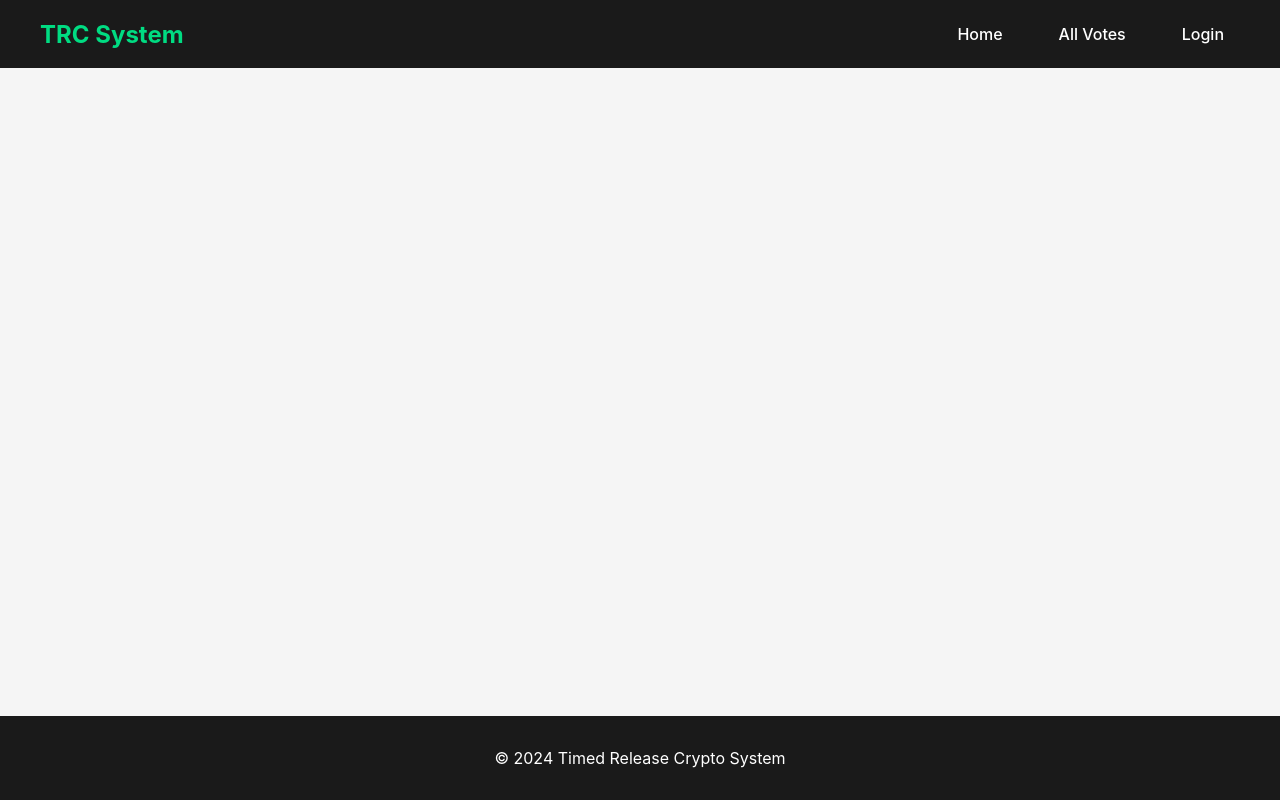
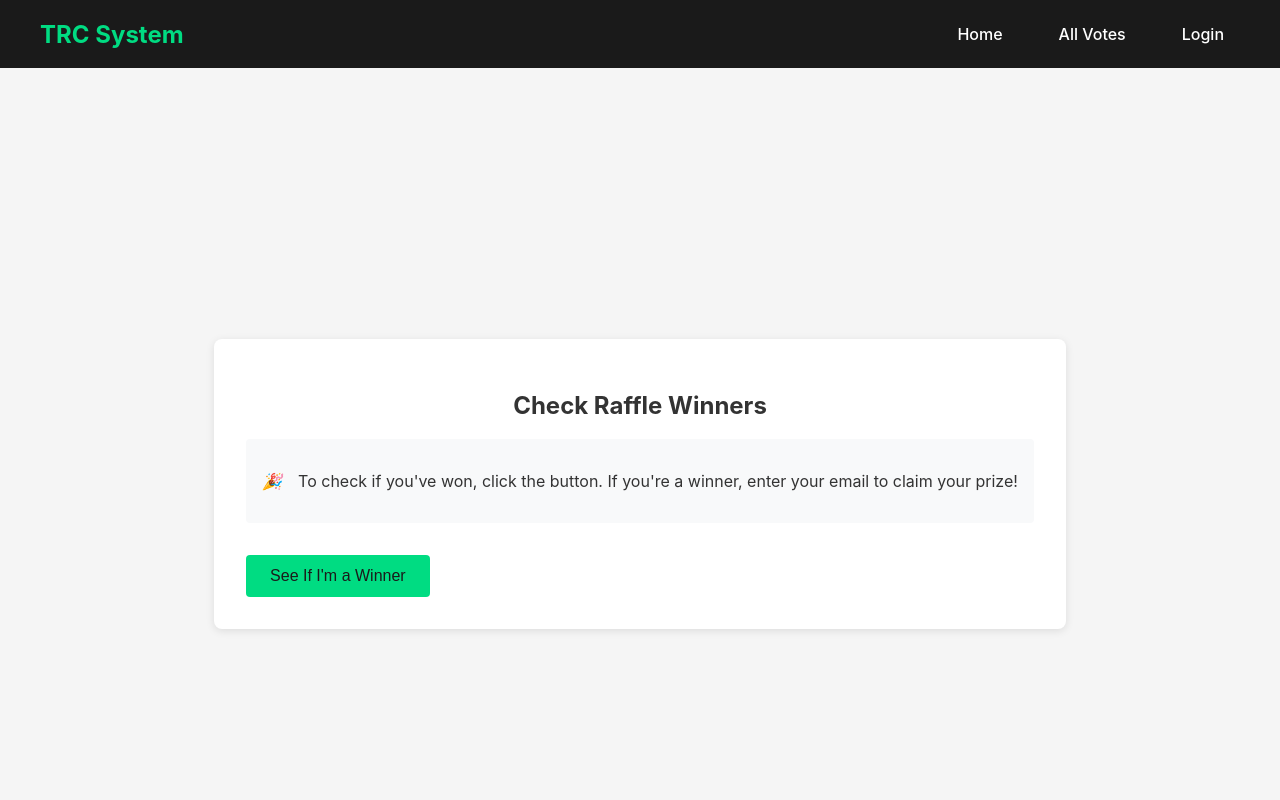
Before and after one commit to fshirazi710/MastersProject, a Nuxt app in the folder frontend/: page /winners/1 in a window 1280 px wide. Shown: the top 800 px of the page. Built offline with nearby package versions, Linux system fonts and the light colour scheme; no server answers.

Commit message:
check winners moved to a new page

```diff
--- a/frontend/components/vote/VoteResults.vue
+++ b/frontend/components/vote/VoteResults.vue
@@ -100,46 +100,23 @@
       <!-- Display error if decryption succeeded partially -->
        <p v-if="error && isDecrypted" class="error-message" style="text-align: center;">{{ error }}</p>
 
-      <!-- Winner Check Section (Common for both types) -->
-      <div v-if="!isWinner && !emailSent" class="encryption-notice">
+      <!-- Redirect user to exit questionnaire -->
+      <div class="encryption-notice">
         <i class="lock-icon">🎉</i>
-        <p>To check if you've won, click the button. If you're a winner, enter your email to claim your prize!</p>
-        <button @click="checkWinners" type="submit" class="btn primary" :disabled="loading">
-          {{ loading ? 'Checking...' : "See If I'm a Winner" }}
-        </button>
-        <!-- Display Status Message after checking -->
-        <p v-if="winnerCheckStatusMessage" :class="{ 'success-message': isWinner, 'error-message': !isWinner && winnerCheckStatusMessage }">
-          {{ winnerCheckStatusMessage }}
-        </p>
+        <p>Click below to complete the exit questionnaire and see if you’ve won</p>
       </div>
+
+      <button class="btn primary">
+        <a href="/questionnaire" style="color: inherit; text-decoration: none;">Complete Questionnaire</a>
+      </button>
     </div>
-
-    <!-- Email Form (Common for both types) -->
-    <div v-if="showEmailForm" class="winner-form">
-        <p>Congratulations! Enter your email below to claim your prize.</p>
-        <div class="form-group">
-          <label for="email">Email</label>
-          <input
-            type="email"
-            id="email"
-            v-model="formData.email"
-            required
-            class="form-input"
-            placeholder="Enter your email"
-          >
-        </div>
-        <button @click="submitEmail" class="btn primary" :disabled="loading">
-          {{ loading ? 'Submitting...' : 'Claim Prize' }}
-        </button>
-      </div>
   </div>
 </template>
 
 <script setup>
 import { ref, onMounted, onUnmounted, computed, watch } from 'vue';
-import { voteApi, shareApi, electionApi } from '@/services/api';
-import { getPublicKeyFromPrivate, recomputeKey, AESDecrypt } from '@/services/cryptography';
-import Cookies from 'js-cookie';
+import { voteApi, shareApi } from '@/services/api';
+import { recomputeKey, AESDecrypt } from '@/services/cryptography';
 
 // --- Import Chart.js components ---
 import { Bar } from 'vue-chartjs'
@@ -191,18 +168,10 @@ const props = defineProps({
   // -------------------------
 })
 
-const loading = ref(false);
 const isDecrypted = ref(false);
-const isWinner = ref(false);
-const emailSent = ref(false);
 const decryptedVoteCounts = ref({});
 const totalVotes = ref(0);
-const formData = ref({ email: '' });
-const voteResults = ref('');
-const winnerInfo = ref('');
 const error = ref(null);
-const showEmailForm = ref(false);
-const winnerCheckStatusMessage = ref('');
 const votingEnded = ref(false);
 const submissionDeadlinePassed = ref(false);
 const submissionFailed = ref(false);
@@ -368,83 +337,6 @@ const checkStatusAndDecrypt = async () => {
     submissionDeadlinePassed.value = false;
     submissionFailed.value = false;
     if (statusCheckInterval) clearInterval(statusCheckInterval); // Stop checking if no date
-  }
-};
-
-const submitEmail = async () => {
-  if (!formData.value.email) {
-    alert("Please enter your email address.");
-    return;
-  }
-  // Add logic to submit email via API
-  try {
-    // Assuming an API endpoint exists
-    const response = await electionApi.submitEmail(props.voteId, { email: formData.value.email });
-    alert(response.data.message || "Email submitted successfully!");
-    showEmailForm.value = false; // Hide form after submission
-  } catch (err) {
-    console.error("Failed to submit email:", err);
-    alert(err.response?.data?.message || err.message || "Failed to submit email.");
-  }
-};
-
-const checkWinners = async () => {
-  if (loading.value) return;
-  loading.value = true;
-  error.value = null;
-  winnerCheckStatusMessage.value = ''; // Clear previous status
-  isWinner.value = false; // Reset winner status
-  showEmailForm.value = false; // Hide email form initially
-
-  try {
-    // Retrieve the vote-specific private key
-    const privateKeyCookie = `vote_${props.voteId}_privateKey`;
-    const privateKeyHex = Cookies.get(privateKeyCookie);
-
-    if (!privateKeyHex) {
-      throw new Error('Private key not found for this vote. Cannot check results/rewards.');
-    }
-
-    // Get the current user's public key
-    const currentUserPublicKeyHex = getPublicKeyFromPrivate(privateKeyHex);
-
-    // Prepare data for the API call
-    const requestData = {
-      requesterPublicKey: currentUserPublicKeyHex,
-    };
-
-    // Call the API endpoint to check/get winners
-    const response = await electionApi.checkWinners(props.voteId, requestData);
-
-    if (response.data.success) {
-      const winnersList = response.data.data.results || [];
-      // Check if the current user is in the winners list
-      const currentUserIsWinner = winnersList.includes(currentUserPublicKeyHex);
-
-      if (currentUserIsWinner) {
-        isWinner.value = true;
-        showEmailForm.value = true; // Show email form
-        winnerCheckStatusMessage.value = 'Congratulations! You are one of the winners!';
-      } else {
-        winnerCheckStatusMessage.value = 'Sorry, you were not selected as a winner this time.';
-      }
-      // Store general results info if needed elsewhere
-      voteResults.value = winnersList;
-      winnerInfo.value = response.data.data.winnerInfo || '';
-
-      // --- REMOVED generic alert ---
-      // alert(response.data.message || 'Successfully checked results.');
-    } else {
-      throw new Error(response.data.message || 'Failed to retrieve results.');
-    }
-
-  } catch (err) {
-    console.error('Failed to retrieve winner information:', err);
-    error.value = err.message || 'Failed to check winner status. Please try again.';
-    winnerCheckStatusMessage.value = error.value; // Show error message
-    // alert(error.value); // Avoid alert if showing message in component
-  } finally {
-    loading.value = false;
   }
 };
 
--- /dev/null
+++ b/frontend/pages/winners/[id].vue
@@ -0,0 +1,156 @@
+<template>
+    <div class="container">
+        <div class="voting-section">
+            <h2>Check Raffle Winners</h2>
+            <!-- Winner Check Section (Common for both types) -->
+            <div v-if="!isWinner && !emailSent">
+                <div class="encryption-notice">
+                    <i class="lock-icon">🎉</i>
+                    <p>To check if you've won, click the button. If you're a winner, enter your email to claim your prize!</p>
+                </div>
+
+                <button @click="checkWinners" type="submit" class="btn primary" :disabled="loading">
+                    {{ loading ? 'Checking...' : "See If I'm a Winner" }}
+                </button>
+                    <!-- Display Status Message after checking -->
+                <p v-if="winnerCheckStatusMessage" :class="{ 'success-message': isWinner, 'error-message': !isWinner && winnerCheckStatusMessage }">
+                    {{ winnerCheckStatusMessage }}
+                </p>
+            </div>
+
+            <!-- Email Form (Common for both types) -->
+            <div v-if="showEmailForm" class="winner-form">
+                <p>Congratulations! Enter your email below to claim your prize.</p>
+                <div class="form-group">
+                <label for="email">Email</label>
+                <input
+                    type="email"
+                    id="email"
+                    v-model="formData.email"
+                    required
+                    class="form-input"
+                    placeholder="Enter your email"
+                >
+                </div>
+                <button @click="submitEmail" class="btn primary" :disabled="loading">
+                {{ loading ? 'Submitting...' : 'Claim Prize' }}
+                </button>
+            </div>
+        </div>
+    </div>
+</template>
+
+<script setup>
+import { useRoute, useRouter } from 'vue-router'
+import { electionApi } from '@/services/api';
+import { getPublicKeyFromPrivate } from '@/services/cryptography';
+import Cookies from 'js-cookie';
+
+const router = useRouter();
+const route = useRoute();
+const voteId = route.params.id;
+const loading = ref(false);
+const isWinner = ref(false);
+const emailSent = ref(false);
+const winnerCheckStatusMessage = ref('');
+const showEmailForm = ref(false);
+const formData = ref({ email: '' });
+const winnerInfo = ref('');
+const voteResults = ref('');
+const error = ref(null);
+
+const submitEmail = async () => {
+  if (!formData.value.email) {
+    alert("Please enter your email address.");
+    return;
+  }
+  // Add logic to submit email via API
+  try {
+    // Assuming an API endpoint exists
+    const response = await electionApi.submitEmail(voteId, { email: formData.value.email });
+    alert(response.data.message || "Email submitted successfully!");
+    showEmailForm.value = false; // Hide form after submission
+    router.push('/');
+  } catch (err) {
+    console.error("Failed to submit email:", err);
+    alert(err.response?.data?.message || err.message || "Failed to submit email.");
+  }
+};
+
+const checkWinners = async () => {
+  if (loading.value) return;
+  loading.value = true;
+  error.value = null;
+  winnerCheckStatusMessage.value = ''; // Clear previous status
+  isWinner.value = false; // Reset winner status
+  showEmailForm.value = false; // Hide email form initially
+
+  try {
+    // Retrieve the vote-specific private key
+    console.log(voteId)
+    const privateKeyCookie = `vote_${voteId}_privateKey`;
+    const privateKeyHex = Cookies.get(privateKeyCookie);
+
+    if (!privateKeyHex) {
+      throw new Error('Private key not found for this vote. Cannot check results/rewards.');
+    }
+
+    // Get the current user's public key
+    const currentUserPublicKeyHex = getPublicKeyFromPrivate(privateKeyHex);
+
+    // Prepare data for the API call
+    const requestData = {
+      requesterPublicKey: currentUserPublicKeyHex,
+    };
+
+    // Call the API endpoint to check/get winners
+    const response = await electionApi.checkWinners(voteId, requestData);
+
+    if (response.data.success) {
+      const winnersList = response.data.data.results || [];
+      // Check if the current user is in the winners list
+      const currentUserIsWinner = winnersList.includes(currentUserPublicKeyHex);
+
+      if (currentUserIsWinner) {
+        isWinner.value = true;
+        showEmailForm.value = true; // Show email form
+        winnerCheckStatusMessage.value = 'Congratulations! You are one of the winners!';
+      } else {
+        winnerCheckStatusMessage.value = 'Sorry, you were not selected as a winner this time.';
+      }
+      // Store general results info if needed elsewhere
+      voteResults.value = winnersList;
+      winnerInfo.value = response.data.data.winnerInfo || '';
+
+      // --- REMOVED generic alert ---
+      // alert(response.data.message || 'Successfully checked results.');
+    } else {
+      throw new Error(response.data.message || 'Failed to retrieve results.');
+    }
+
+  } catch (err) {
+    console.error('Failed to retrieve winner information:', err);
+    error.value = err.message || 'Failed to check winner status. Please try again.';
+    winnerCheckStatusMessage.value = error.value; // Show error message
+    // alert(error.value); // Avoid alert if showing message in component
+  } finally {
+    loading.value = false;
+  }
+};
+</script>
+
+<style scoped>
+.voting-section {
+    display: flex;
+    flex-direction: column;
+    align-items: center;
+    justify-content: center;
+}
+
+.container {
+    display: flex;
+    justify-content: center;
+    align-items: center;
+    height: 100vh;
+}
+</style>
```
